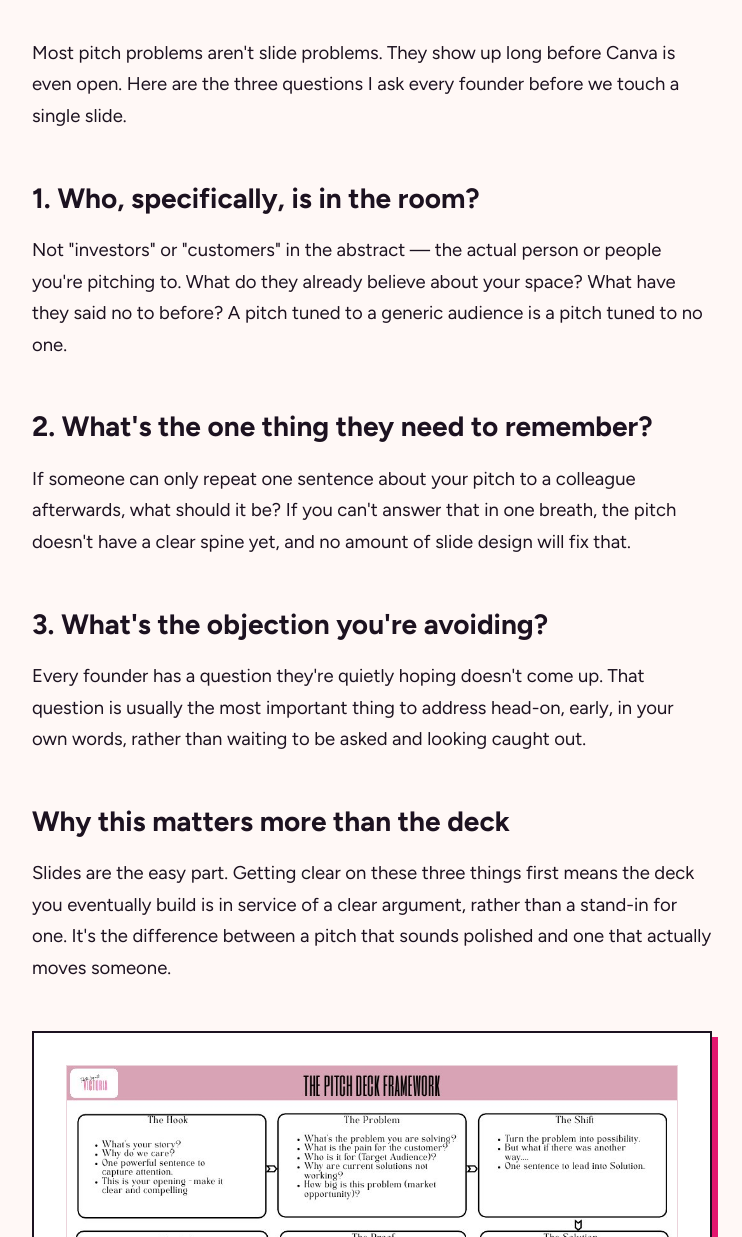
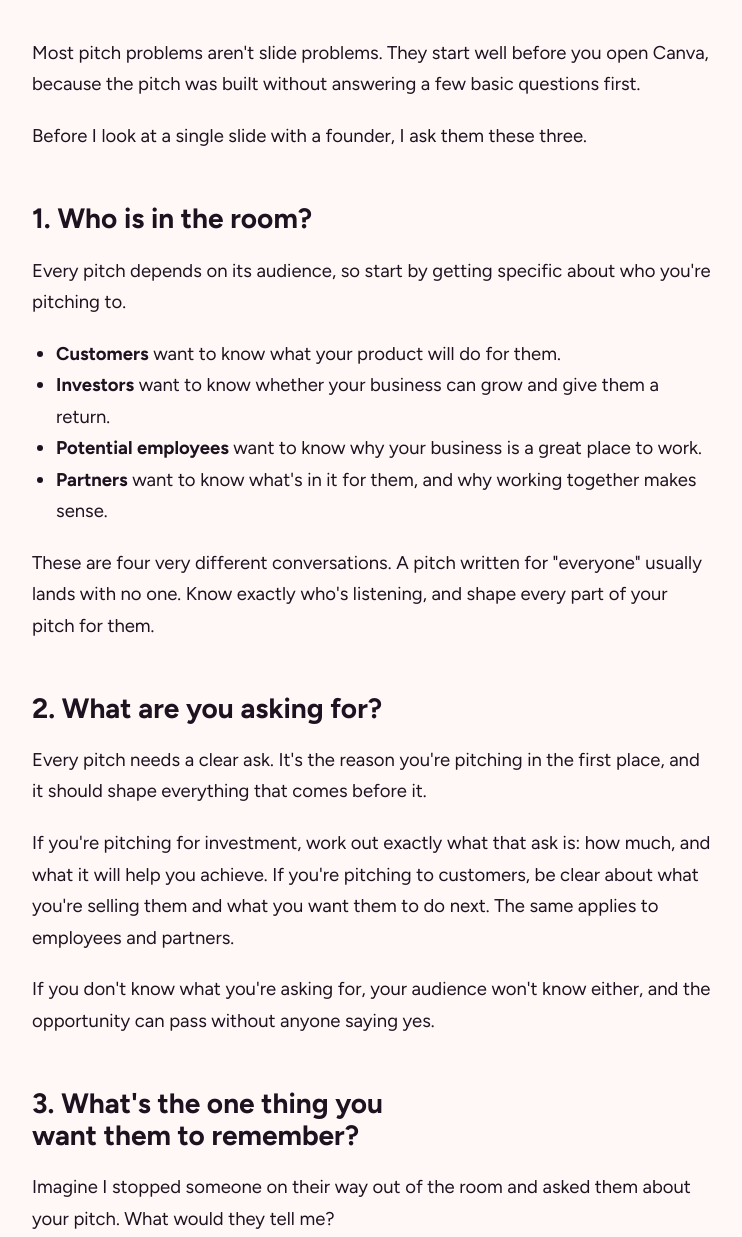
Before and after one commit to taketheleapwithvictoria/Taketheleapwebsite, an Eleventy site: page take-the-leap-website-editable/src/blog/posts/three-questions-before-your-next-pitch.md in a window 1280 px wide. Shown: the part 520-1757 px from the top of the page, without its empty margins (268-1010 px from the left). Built offline with nearby package versions, Linux system fonts and the light colour scheme; Eleventy itself is replaced by a stand-in of ours; files that its build step writes are made by us from their sources.

Commit message:
Rewrite blog: Three questions to ask before your next pitch

```diff
--- a/take-the-leap-website-editable/src/blog/posts/three-questions-before-your-next-pitch.md
+++ b/take-the-leap-website-editable/src/blog/posts/three-questions-before-your-next-pitch.md
@@ -5,23 +5,44 @@ date: 2026-06-17
 category: Pitching
 readTime: 4 min read
 fileNo: FILE 015
-excerpt: Most pitches fail before the first slide. Here's what to check before you even open Canva.
+excerpt: Before you open Canva, get clear on who you're pitching to, what you're asking for, and the one thing you want them to remember.
 tags: posts
 ---
-Most pitch problems aren't slide problems. They show up long before Canva is even open. Here are the three questions I ask every founder before we touch a single slide.
+Most pitch problems aren't slide problems. They start well before you open Canva, because the pitch was built without answering a few basic questions first.
 
-## 1. Who, specifically, is in the room?
+Before I look at a single slide with a founder, I ask them these three.
 
-Not "investors" or "customers" in the abstract — the actual person or people you're pitching to. What do they already believe about your space? What have they said no to before? A pitch tuned to a generic audience is a pitch tuned to no one.
+## 1. Who is in the room?
 
-## 2. What's the one thing they need to remember?
+Every pitch depends on its audience, so start by getting specific about who you're pitching to.
 
-If someone can only repeat one sentence about your pitch to a colleague afterwards, what should it be? If you can't answer that in one breath, the pitch doesn't have a clear spine yet, and no amount of slide design will fix that.
+- **Customers** want to know what your product will do for them.
+- **Investors** want to know whether your business can grow and give them a return.
+- **Potential employees** want to know why your business is a great place to work.
+- **Partners** want to know what's in it for them, and why working together makes sense.
 
-## 3. What's the objection you're avoiding?
+These are four very different conversations. A pitch written for "everyone" usually lands with no one. Know exactly who's listening, and shape every part of your pitch for them.
 
-Every founder has a question they're quietly hoping doesn't come up. That question is usually the most important thing to address head-on, early, in your own words, rather than waiting to be asked and looking caught out.
+## 2. What are you asking for?
 
-## Why this matters more than the deck
+Every pitch needs a clear ask. It's the reason you're pitching in the first place, and it should shape everything that comes before it.
 
-Slides are the easy part. Getting clear on these three things first means the deck you eventually build is in service of a clear argument, rather than a stand-in for one. It's the difference between a pitch that sounds polished and one that actually moves someone.
+If you're pitching for investment, work out exactly what that ask is: how much, and what it will help you achieve. If you're pitching to customers, be clear about what you're selling them and what you want them to do next. The same applies to employees and partners.
+
+If you don't know what you're asking for, your audience won't know either, and the opportunity can pass without anyone saying yes.
+
+## 3. What's the one thing you want them to remember?
+
+Imagine I stopped someone on their way out of the room and asked them about your pitch. What would they tell me?
+
+At pitch nights, judges and audiences often sit through several pitches in a row. By the end, most of the details have blurred together. If they remember only one thing about yours, what do you want it to be?
+
+Once you've decided, make it impossible to miss. Build your pitch around it, give it pride of place on your slides, and pause after you say it so it has time to land. If you don't do this, your most important point can get lost among everything else.
+
+You don't have to be the loudest or most polished pitch of the night. But you do need people to walk out knowing what your product is and why it matters.
+
+## Get these right first
+
+Slides are the easy part. When you're clear on who you're pitching to, what you're asking for and the one thing you want remembered, the rest of your pitch has something solid to be built on.
+
+*Want to work through these three questions on your own pitch? [Book a session with me](/services#book) and we'll do it together.*
```
